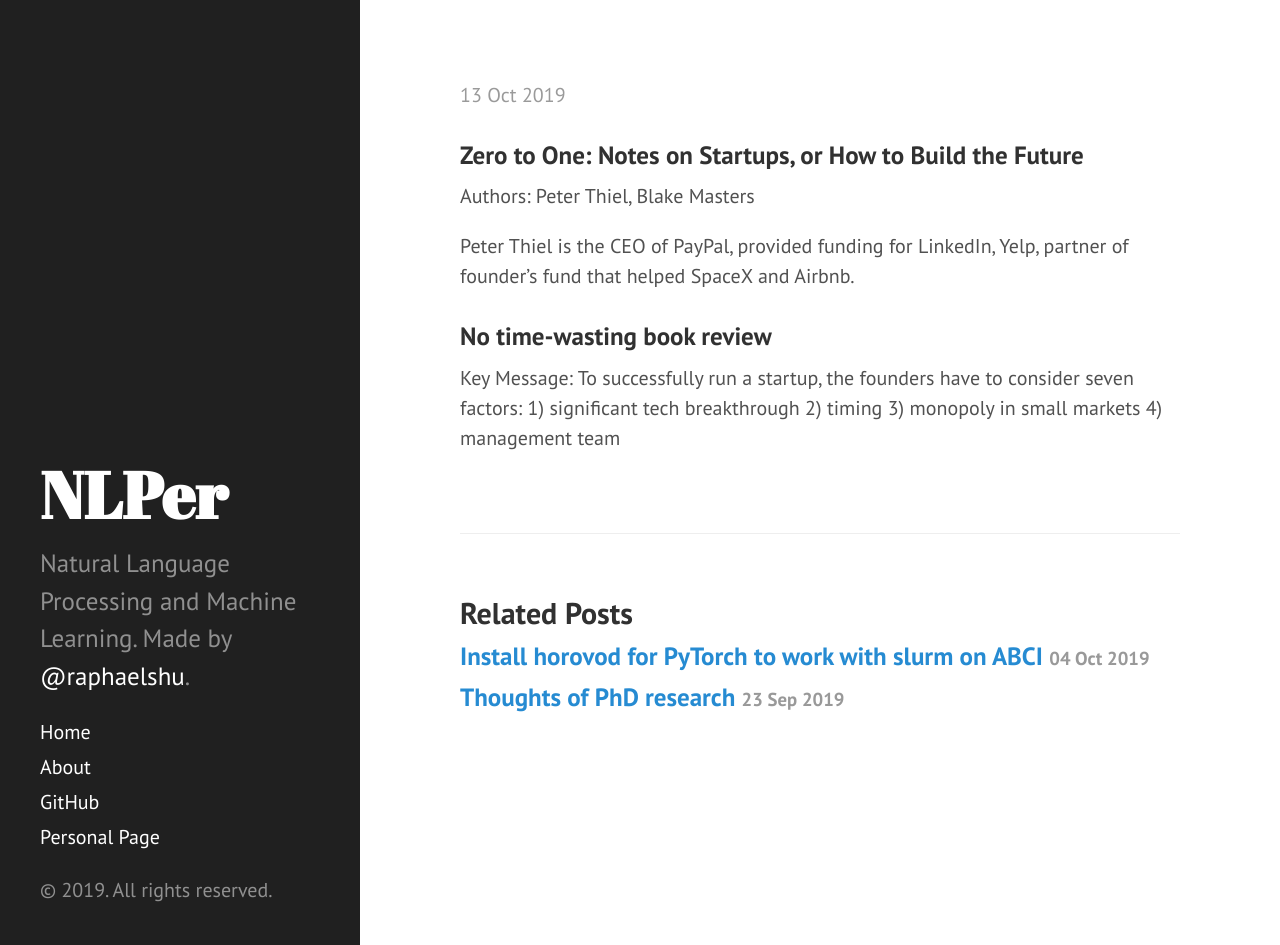
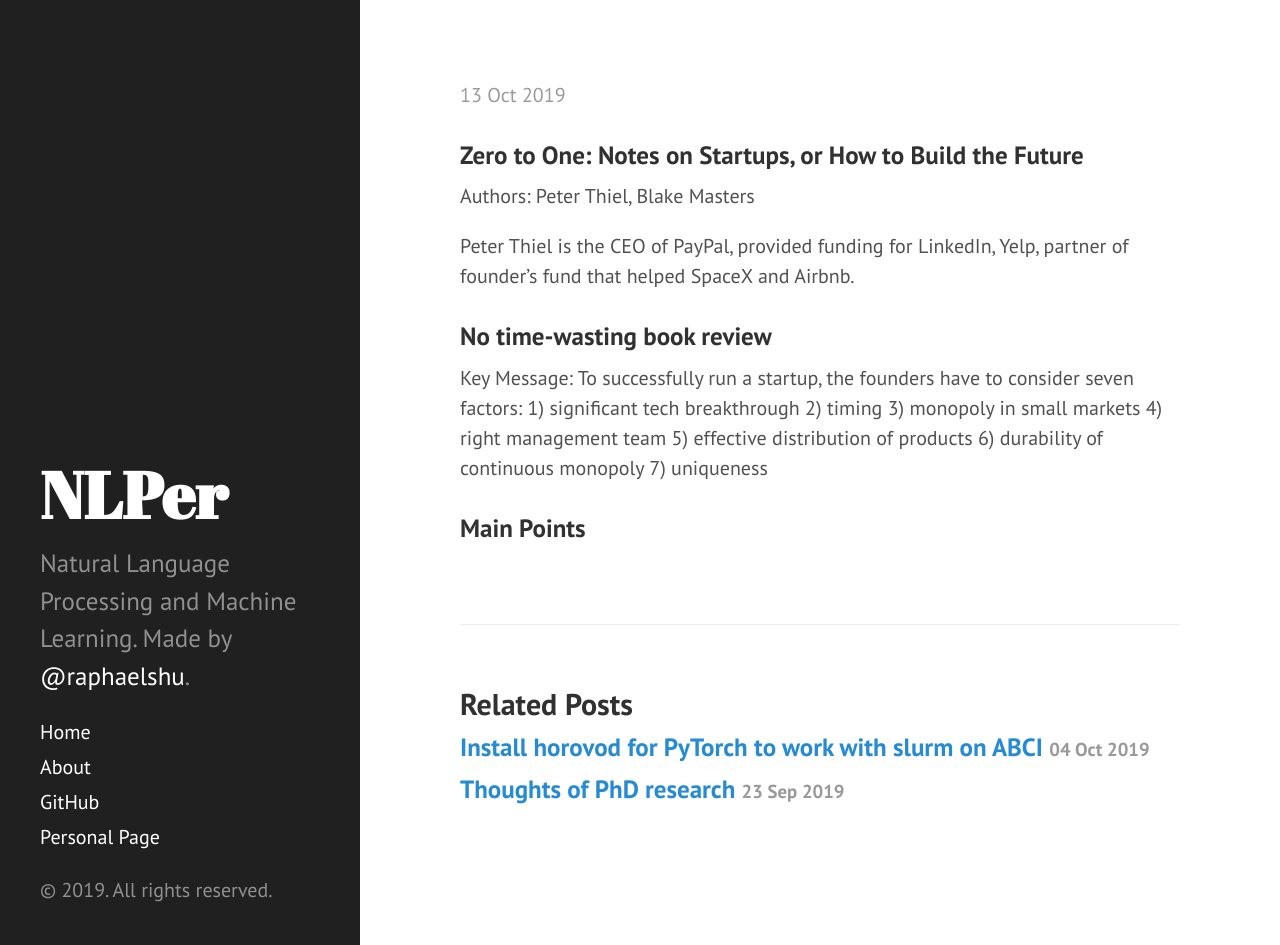
Before and after one commit to zomux/nlper, a Jekyll site: the page built from _posts/2019-10-13-book-review-zero-to-one.md, in a window 1280 px wide and 945 px high. Built offline with Jekyll 4.4.1, drawn with Linux system fonts in a browser that asks for light colours; our own code applies the rules of GitHub Pages for plain Markdown files; comment, search, counter and statistics services are not loaded.

Commit message:
_posts/2019-10-13-book-review-zero-to-one.md updated from https://stackedit.io/

```diff
--- a/_posts/2019-10-13-book-review-zero-to-one.md
+++ b/_posts/2019-10-13-book-review-zero-to-one.md
@@ -11,7 +11,11 @@ Peter Thiel is the CEO of PayPal, provided funding for LinkedIn, Yelp, partner o
 
 ### No time-wasting book review
 
-Key Message: To successfully run a startup, the founders have to consider seven factors: 1) significant tech breakthrough 2) timing 3) monopoly in small markets 4) management team
+Key Message: To successfully run a startup, the founders have to consider seven factors: 1) significant tech breakthrough 2) timing 3) monopoly in small markets 4) right management team 5) effective distribution of products 6) durability of continuous monopoly 7) uniqueness
+
+### Main Points
+
+
 <!--stackedit_data:
-eyJoaXN0b3J5IjpbLTUxNjEyMjEzNl19
+eyJoaXN0b3J5IjpbLTYwNzk4Njc0OF19
 -->
```
